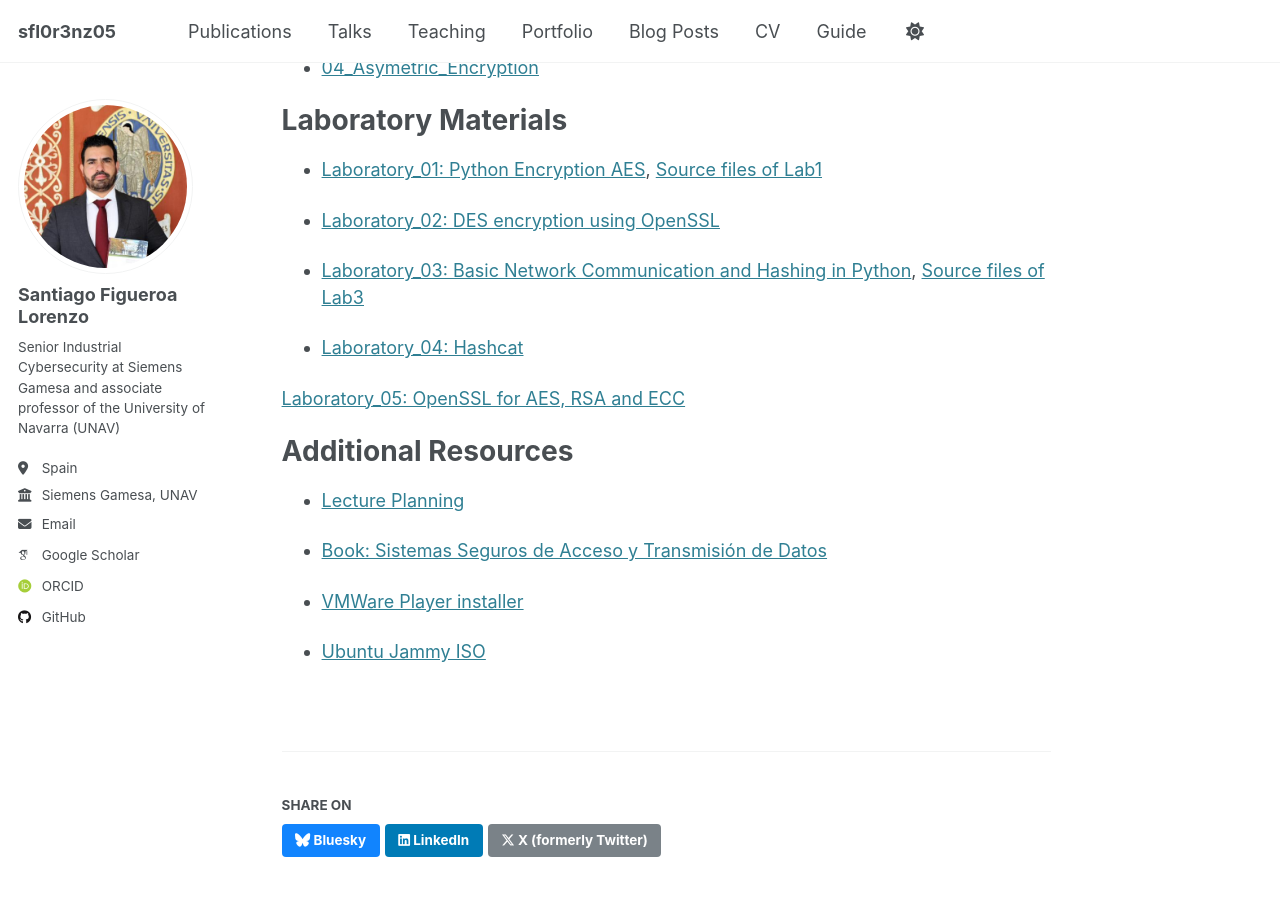
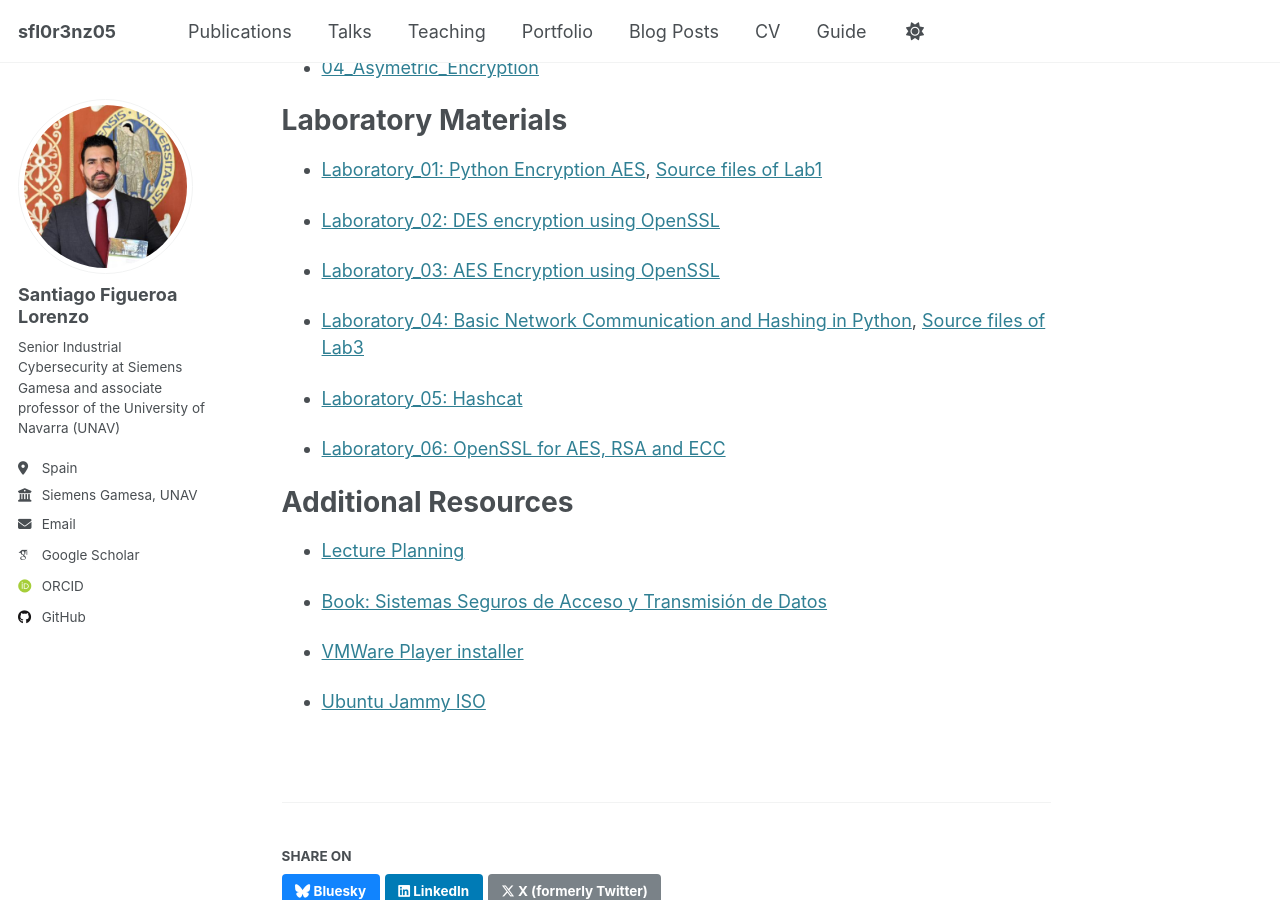
Before and after one commit to sfl0r3nz05/sfl0r3nz05.github.io, a Jekyll site: the page built from _teaching/2025-spring-1.md, in a window 1280 px wide and 900 px high, scrolled down 477 px. Built offline with Jekyll 4.4.1, drawn with Linux system fonts in a browser that asks for light colours; some web fonts are replaced.

Commit message:
Laboratory_03: AES Encryption using OpenSSL

```diff
--- a/_teaching/2025-spring-1.md
+++ b/_teaching/2025-spring-1.md
@@ -27,11 +27,13 @@ Laboratory Materials
 
 - [Laboratory_02: DES encryption using OpenSSL](https://sfl0r3nz05.github.io/files/labs/Laboratory_02.pdf)
 
-- [Laboratory_03: Basic Network Communication and Hashing in Python](https://sfl0r3nz05.github.io/files/labs/Laboratory_03.pdf), [Source files of Lab3](https://github.com/sfl0r3nz05/Lectures_Lab/tree/master/Secure_Access_Systems_and_Data_Transmission/lab3/lab3.md)
+- [Laboratory_03: AES Encryption using OpenSSL](https://sfl0r3nz05.github.io/files/labs/Laboratory_03.pdf)
 
-- [Laboratory_04: Hashcat](https://sfl0r3nz05.github.io/files/labs/Laboratory_04.pdf)
+- [Laboratory_04: Basic Network Communication and Hashing in Python](https://sfl0r3nz05.github.io/files/labs/Laboratory_04.pdf), [Source files of Lab3](https://github.com/sfl0r3nz05/Lectures_Lab/tree/master/Secure_Access_Systems_and_Data_Transmission/lab4/lab4.md)
 
-[Laboratory_05: OpenSSL for AES, RSA and ECC](https://sfl0r3nz05.github.io/files/labs/Laboratory_05.pdf)
+- [Laboratory_05: Hashcat](https://sfl0r3nz05.github.io/files/labs/Laboratory_05.pdf)
+
+- [Laboratory_06: OpenSSL for AES, RSA and ECC](https://sfl0r3nz05.github.io/files/labs/Laboratory_06.pdf)
 
 Additional Resources
 ======
```
Also changed, not shown: 5 other files.
